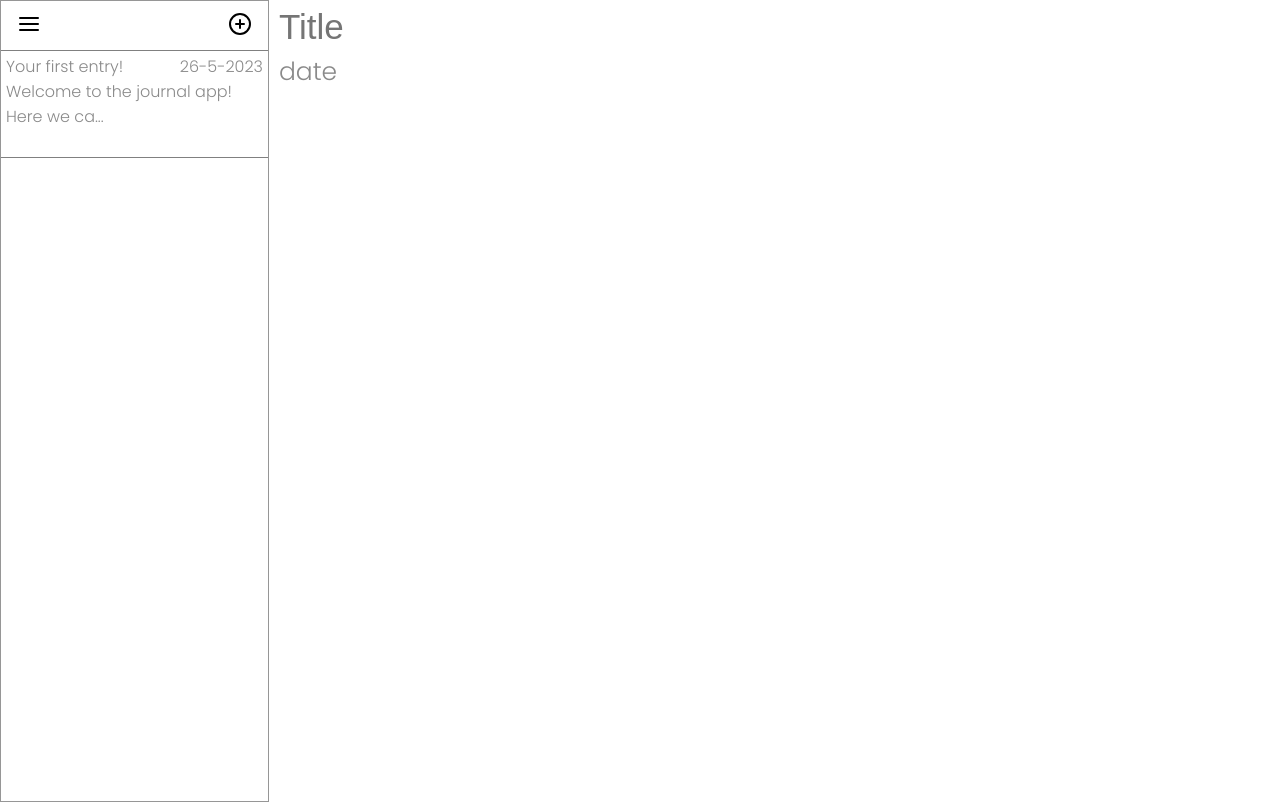
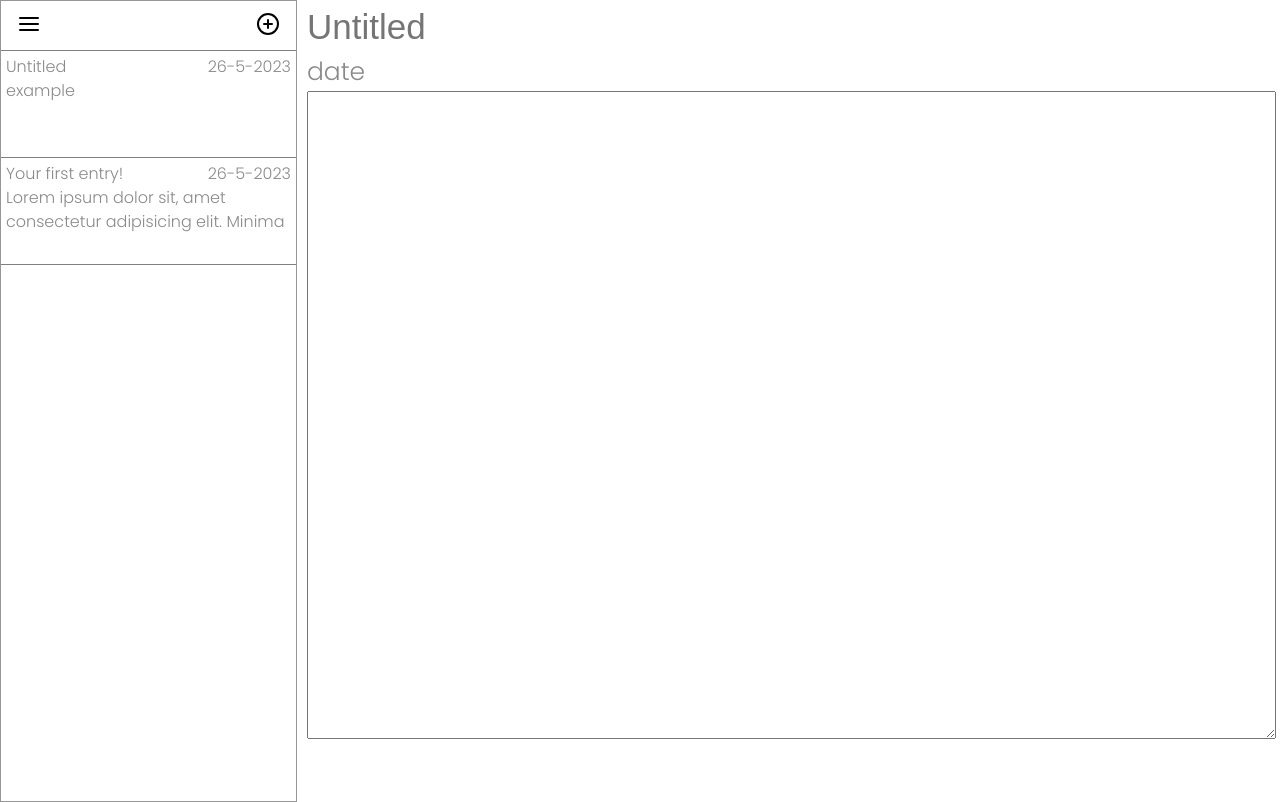
Before and after one commit to milliethomas/journal-app, a website: page home.html in a window 1280 px wide. Drawn offline with Linux system fonts and the light colour scheme.

Commit message:
added express.js, improvements made

```diff
--- a/home.html
+++ b/home.html
@@ -1,11 +1,13 @@
 <!DOCTYPE html>
 <html lang="en">
+
 <head>
 	<meta charset="UTF-8">
 	<meta name="viewport" content="width=device-width, initial-scale=1.0">
 	<link rel="stylesheet" href="style.css">
 	<title>Home</title>
 </head>
+
 <body onload="onLoad()">
 	<div class="main">
 		<div class="sidebar">
@@ -19,19 +21,37 @@
 			</div>
 
 			<div class="entries" id="entries">
+				<div id="entry-2" class="entry">
+					<div class="header">
+						<p class="title">Your first entry!</p>
+						<p class="date">26-5-2023</p>
+					</div>
+					<div class="content-preview">
+						<p>Lorem ipsum dolor sit, amet consectetur adipisicing elit. Minima
+							voluptate quia
+							error culpa repudiandae! Laborum, quae ipsum soluta velit fuga architecto voluptatem illo
+							eos in
+							aspernatur! Odio reiciendis a nisi?</p>
+					</div>
+
+				</div>
 			</div>
 
 		</div>
 		<div class="screen">
 			<div class="note">
 				<div class="note-header">
-                    <input id="title-input" type="text" placeholder="Title">
+					<input id="title-input" type="text" placeholder="Untitled">
 					<p id="subtitle" class="subtitle">date</p>
 				</div>
+
+				<textarea name="note-edit" id="" cols="30" rows="10"></textarea>
+
 			</div>
 		</div>
 	</div>
 
 	<script src="script.js"></script>
 </body>
+
 </html>
--- a/script.js
+++ b/script.js
@@ -1,6 +1,6 @@
 let currentEntryID = undefined;
 
-function onLoad(){
+function onLoad() {
 	const entryDiv = document.createElement('div');
 	entryDiv.setAttribute('id', "entry-1");
 	entryDiv.classList.add('entry');
@@ -10,12 +10,12 @@ function onLoad(){
 	adjustSidebarHeight();
 
 	// event to change title name for entries
-    document.getElementById('title-input').addEventListener("keyup", ({key})=>{
-        if(currentEntryID === undefined) return;
+	document.getElementById('title-input').addEventListener("keyup", ({ key }) => {
+		if (currentEntryID === undefined) return;
 		let noteTitle = document.getElementById('title-input');
 		const entry = entriesArr.find(entry => currentEntryID === entry.id);
-        if(key === "Enter"){
-            if(noteTitle.value != entry.title){
+		if (key === "Enter") {
+			if (noteTitle.value != entry.title) {
 				noteTitle.blur();
 				entry.title = noteTitle.value;
 				let sidebarEntryTitle = document.querySelector(`#${currentEntryID} .title`);
@@ -25,9 +25,7 @@ function onLoad(){
 	});
 }
 
-
-function adjustSidebarHeight(){
-    const sidebar = document.querySelector('.sidebar');
+function adjustSidebarHeight() {
 	const entries = document.getElementById('entries');
 	const windowHeight = window.innerHeight;
 	const sidebarNavHeight = document.querySelector('.sidebar-nav').offsetHeight;
@@ -39,7 +37,7 @@ window.addEventListener('resize', adjustSidebarHeight);
 
 entriesArr = [];
 
-function addEntry(){
+function addEntry() {
 	let entriesCount = document.querySelectorAll('.entry').length
 	const entryID = 'entry-' + entriesCount;
 
@@ -47,7 +45,7 @@ function addEntry(){
 	entryDiv.setAttribute('id', entryID);
 	entryDiv.classList.add('entry');
 
-    entryDiv.addEventListener('click', function() {
+	entryDiv.addEventListener('click', function () {
 		getEntry(this);
 	});
 
@@ -58,25 +56,27 @@ function addEntry(){
 
 	let fulldate = `${day}-${month}-${year}`
 
-    let title = "";
-    let p = "";
+	let p = "placeholder";
 
-    if(entriesCount===0){
+	if (entriesCount === 1) {
 		title = "Your first entry!";
-        p = "<p>Welcome to the journal app! Here we ca...</p>";
+		p = `<p>example</p>`;
 	}
 
 	entryDiv.innerHTML = `
         <div class="header">
-            <p class="title">${title}</p>
+            <p class="title">Untitled</p>
             <p class="date">${fulldate}</p>
         </div>
-        ${p}`;
+		<div class="content-preview">
+        	${p}
+		</div>
+		`;
 
 	// creates entry object
 	let entry = {
 		id: entryID,
-        title: title,
+		title: "Untitled",
 		date: fulldate,
 		content: p,
 	}
@@ -89,7 +89,7 @@ function addEntry(){
 	adjustSidebarHeight();
 }
 
-function getEntry(event){
+function getEntry(event) {
 	currentEntryID = event.id;
 
 	const entry = entriesArr.find(entry => currentEntryID === entry.id);
--- a/style.css
+++ b/style.css
@@ -2,121 +2,154 @@
 	font-family: Poppins-Light;
 	src: url(./font/Poppins-Light.ttf);
 }
+
 @font-face {
 	font-family: Poppins-Thin;
 	src: url(./font/Poppins-Thin.ttf);
 }
+
 /* colors */
 
-:root{
-    --lighter-gray:rgb(200,200,200);
-    --light-gray:rgb(150,150,150);
-    --gray: rgb(128,128,128);
-    --dark-gray: rgb(100,100,100);
+:root {
+	--lighter-gray: rgb(200, 200, 200);
+	--light-gray: rgb(150, 150, 150);
+	--gray: rgb(128, 128, 128);
+	--dark-gray: rgb(100, 100, 100);
 
 }
 
 * {
 	margin: 0;
 }
-.main{
-    display:flex;
+
+.main {
+	display: flex;
 }
 
 .sidebar {
-    width: 3/8;
+	width: 30%;
+	max-width: 300px;
 	height: 100%;
 	border: 1px solid var(--light-gray);
+	overflow: hidden;
 }
 
-::-webkit-scrollbar{
-    width:4px;
+::-webkit-scrollbar {
+	width: 4px;
 }
 
-::-webkit-scrollbar-thumb{
-    background:var(--light-gray);
+::-webkit-scrollbar-thumb {
+	background: var(--light-gray);
 	border-radius: 10px;
 }
 
 
-.sidebar button{
+.sidebar button {
 	background: none;
-    border:none;
-    margin:10px;
+	border: none;
+	margin: 10px;
 }
 
-.sidebar button:hover{
-    background-color:rgb(240, 240, 240);
+.sidebar button:hover {
+	background-color: rgb(240, 240, 240);
 }
 
-.right{
-    float:right;
+.right {
+	float: right;
 }
 
-.sidebar-nav{
+.sidebar-nav {
 	border-bottom: 1px solid var(--gray);
 }
 
-.entry{
+.entry {
 	border: 1px solid var(--gray);
 	border-top: none;
 	border-right: none;
 	border-left: none;
 	height: 100px;
-    color:rgb(138, 138, 138);
+	color: rgb(138, 138, 138);
 	font-family: Poppins-Light;
-    padding:3px 5px 3px 5px;
+	padding: 3px 5px 3px 5px;
+	white-space: nowrap;
+	overflow: hidden;
+	text-overflow: ellipsis;
 }
 
-.entry:hover{
-    background-color:rgb(240, 240, 240);
+.entry:hover {
+	background-color: rgb(240, 240, 240);
 }
 
-.entries{
+.header {
+	width: 100%;
+	max-width: 350px;
+	display: flex;
+	justify-content: space-between;
+	overflow: hidden;
+}
+
+.title {
+	overflow: hidden;
+	text-overflow: ellipsis;
+}
+
+.date {
+	float: right;
+}
+
+.content-preview {
+	white-space: initial;
+	line-height: 1.5em;
+	height: 3em;
+	overflow: hidden;
+}
+
+.entries {
 	overflow-y: auto;
 }
 
-.header{
-    display:flex;
-    justify-content: space-between;
-}
 
-.date{
-    float:right;
-}
 
-.screen{
+.screen {
 	width: 100%;
 	font-family: Poppins-Light;
 }
 
 /* notes */
 
-.note{
-    height:100%;
+.note {
+	height: 100%;
+	margin: 0px 10px 10px 10px
 }
 
-.note-header{
-    margin-left:10px;
-    font-size:35px;
-    color:rgb(138, 138, 138);
+.note-header {
+	font-size: 35px;
+	color: rgb(138, 138, 138);
 }
 
-.note-header input{
-    font-size:35px;
+.note-header input {
+	font-size: 35px;
 	padding: 0px;
-    border:none;
-    color:rgb(138, 138, 138);
+	border: none;
+	color: rgb(138, 138, 138);
+	width: 100%;
+	outline: none;
+}
+
+.note textarea {
+	font-family: Poppins-Light;
+	width: 100%;
+	height: 80%;
 }
 
 
-.subtitle{
+.subtitle {
 	font-size: 25px;
 }
 
-@media (max-width:650px){
-    .sidebar{
-        width:0px;
+@media (max-width:650px) {
+	.sidebar {
+		width: 0px;
 	}
 }
 
@@ -129,16 +162,16 @@
 	background-image: linear-gradient(10deg, #D9AFD9 0%, #97D9E1 100%);
 }
 
-.card-container{
+.card-container {
 	display: grid;
 	place-items: center;
 	height: 100vh;
 }
 
 .card {
-    width:30%;
-    height:50%;
-    display:flex;
+	width: 30%;
+	height: 50%;
+	display: flex;
 	justify-content: center;
 	flex-direction: column;
 	align-items: center;
@@ -149,37 +182,37 @@
 	font-size: 25px;
 }
 
-.card h1{
-    margin:20px;
+.card h1 {
+	margin: 20px;
 }
 
-.fields{
-    display:flex;
+.fields {
+	display: flex;
 	flex-direction: column;
 }
 
-.card-img{
-    width:75px;
+.card-img {
+	width: 75px;
 	transform: translateY(-25px);
 }
 
 .fields input {
 	border: 1px solid gray;
 	border-radius: 10px;
-    padding:5px;
+	padding: 5px;
 	margin-top: 20px;
 	text-align: center;
-    font-size:25px;
-    height:30px;
-    width:230px;
+	font-size: 25px;
+	height: 30px;
+	width: 230px;
 }
 
-.card button{
-    border:none;
-    background-color:aquamarine;
+.card button {
+	border: none;
+	background-color: aquamarine;
 	border-radius: 5px;
 	font-size: 17px;
 	margin: 20px 0px;
-    height:35px;
-    width:100px;
+	height: 35px;
+	width: 100px;
 }
```
Also changed, not shown: app.js (added, +11 -0 lines), package.json (added, +23 -0 lines), 1 other file. Lines whose indentation alone changed are shown as unchanged.
